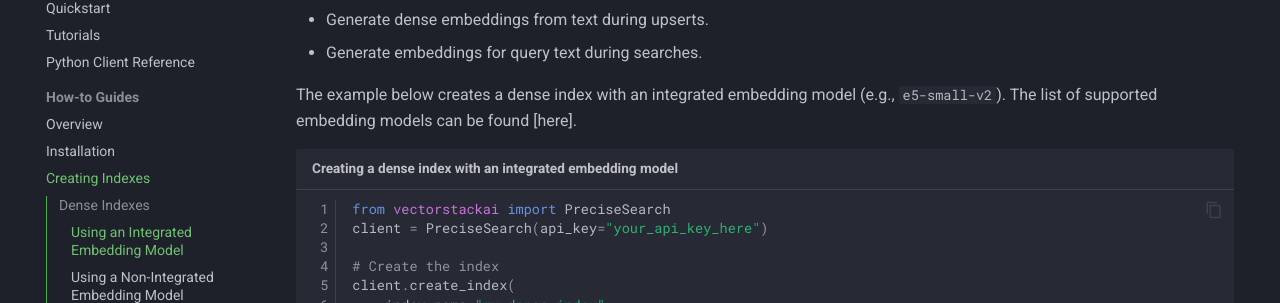
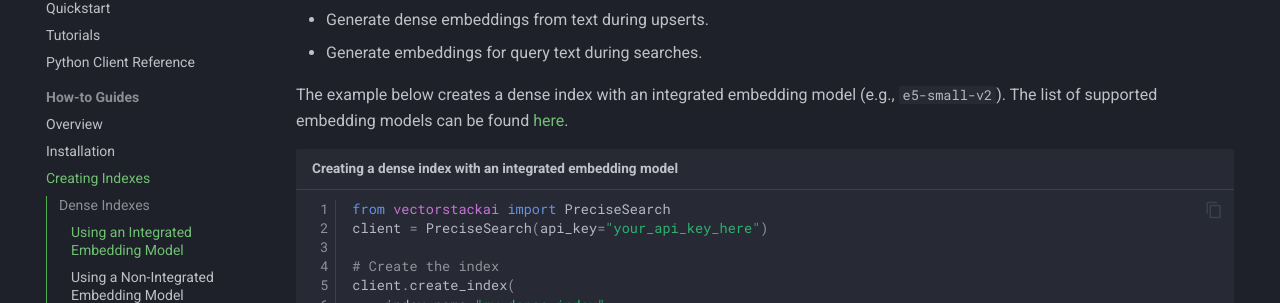
Before and after one commit to vectorstack-ai/vectorstackai-python, an MkDocs documentation site: the page built from docs/precise_search/how_to_guides/creating-indexes.md, in a window 1280 px wide and 900 px high, scrolled down 658 px. Shown: the part 175-478 px from the top of the window. Built offline with MkDocs 1.6.1 and Material for MkDocs 9.7.7, drawn with Linux system fonts in a browser that asks for light colours; plug-ins that fetch from the network failed and are left out; some of the changed lines change nothing that is shown.

Commit message:
updated link in docs

````diff
--- a/docs/precise_search/how_to_guides/creating-indexes.md
+++ b/docs/precise_search/how_to_guides/creating-indexes.md
@@ -25,7 +25,7 @@
 - Generate embeddings for query text during searches.
 
 The example below creates a dense index with an integrated embedding model (e.g., `e5-small-v2`).
-The list of supported embedding models can be found [here].
+The list of supported embedding models can be found [here](https://docs.vectorstack.ai/precise_search/reference.html#vectorstackai.PreciseSearch.create_index).
 
 ```python title="Creating a dense index with an integrated embedding model" linenums="1"
 from vectorstackai import PreciseSearch
````
